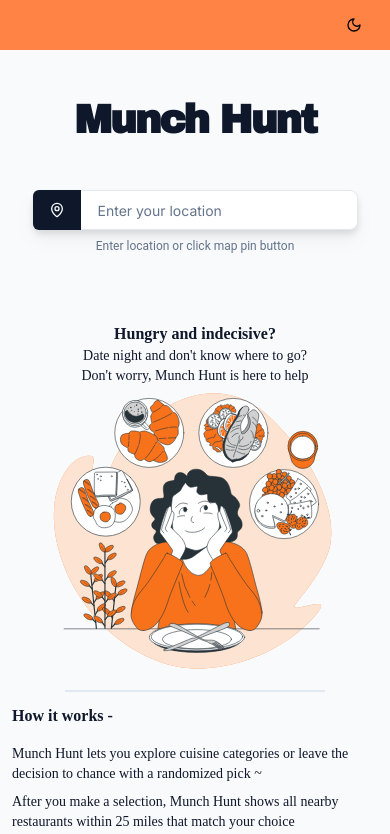
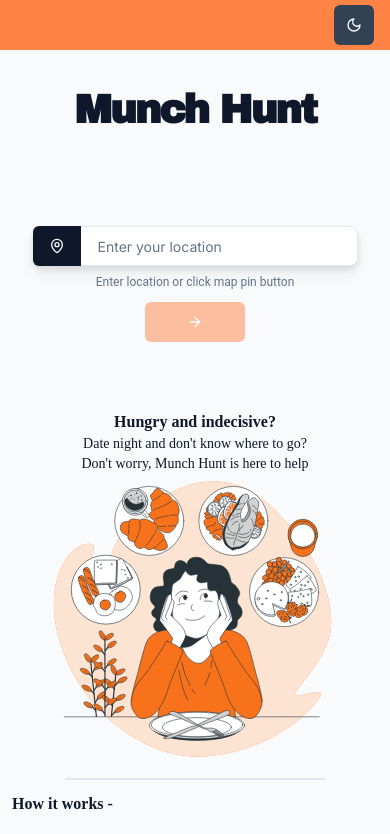
Before and after one commit to francisco-cmyk/munchHunt2, a React (Vite) app: page / in a window 390 px wide. Shown: the top 834 px of the page. Built offline with nearby package versions, Linux system fonts and the light colour scheme; a web font is replaced by a local one.

Commit message:
Idk i forgot what I did

```diff
--- a/src/Pages/Location.tsx
+++ b/src/Pages/Location.tsx
@@ -4,7 +4,7 @@
 import { Crosshair2Icon } from "@radix-ui/react-icons";
 import { useMunchContext } from "../Context/MunchContext";
 import getMergeState, { removeStateAndCountry } from "../utils";
-import { LoaderIcon, Moon, Sun } from "lucide-react";
+import { ArrowRight, LoaderIcon, Moon, Sun } from "lucide-react";
 import useGetFormattedAddress from "../Hooks/useGetFormattedAddress";
 import useGetCoordinatesFromAddress from "../Hooks/useGetCoordinatesFromAddress";
 import { useNavigate } from "react-router-dom";
@@ -208,18 +208,18 @@
       >
         <Button
           size='icon'
-          variant='ghost'
+          className='bg-slate-700  text-white'
           onClick={() => setIsDarkMode(!isDarkMode)}
         >
-          {isDarkMode ? <Sun className='' /> : <Moon className='text-black' />}
+          {isDarkMode ? <Sun /> : <Moon />}
         </Button>
       </div>
 
       <div
         ref={titleRef}
-        className='w-full flex justify-center items-center md:items-center md:mr-10 sm:py-3 py-10'
+        className='w-full flex justify-center items-center md:items-center md:mr-10 sm:py-3 py-10 sm:mt-3 sm:mb-24 mb-14'
       >
-        <p className='font-archivo font-black tracking-tighter 2xl:text-[200px] lg:text-[150px] sm:text-[100px] text-[40px] text-wrap m-0 p-0 leading-non'>
+        <p className='font-archivo font-black tracking-tighter 2xl:text-[200px] lg:text-[150px] sm:text-[100px] text-[40px] text-wrap leading-none'>
           Munch Hunt
         </p>
       </div>
@@ -249,6 +249,7 @@
                   handleInputChange(e.target.value);
                 }}
               />
+
               <Button
                 size='icon'
                 disabled={
@@ -285,11 +286,20 @@
               </div>
             </div>
           </div>
+
           <p className='font-roboto sm:text-sm text-xs text-slate-500 dark:text-slate-100 mt-2'>
             {state.isLoadingAddress
               ? "Looking for address..."
               : "Enter location or click map pin button"}
           </p>
+          <Button
+            size='icon'
+            disabled={state.addresssInput.length === 0 || !state.addresssInput}
+            className='bg-customOrange dark:bg-slate-500 sm:hidden w-[100px]  items-center text-white font-archivo mt-3'
+            onClick={handleSubmit}
+          >
+            <ArrowRight />
+          </Button>
         </div>
       </div>
 
@@ -414,7 +424,7 @@
           </div>
         </div>
 
-        <div className='w-full sm:h-20 h-16 flex justify-center items-center bg-slate-600 dark:bg-slate-800 text-white text-wrap mt-11'>
+        <div className='w-full sm:h-20 h-16 flex justify-center items-center bg-slate-600 dark:bg-slate-800 text-white text-wrap mt-14'>
           <div className='sm:w-2/3 sm:px-0 px-2 flex sm:justify-center sm:text-base text-[10px] text-wrap'>
             <p>2025 |</p>
             <HoverCard>
```
